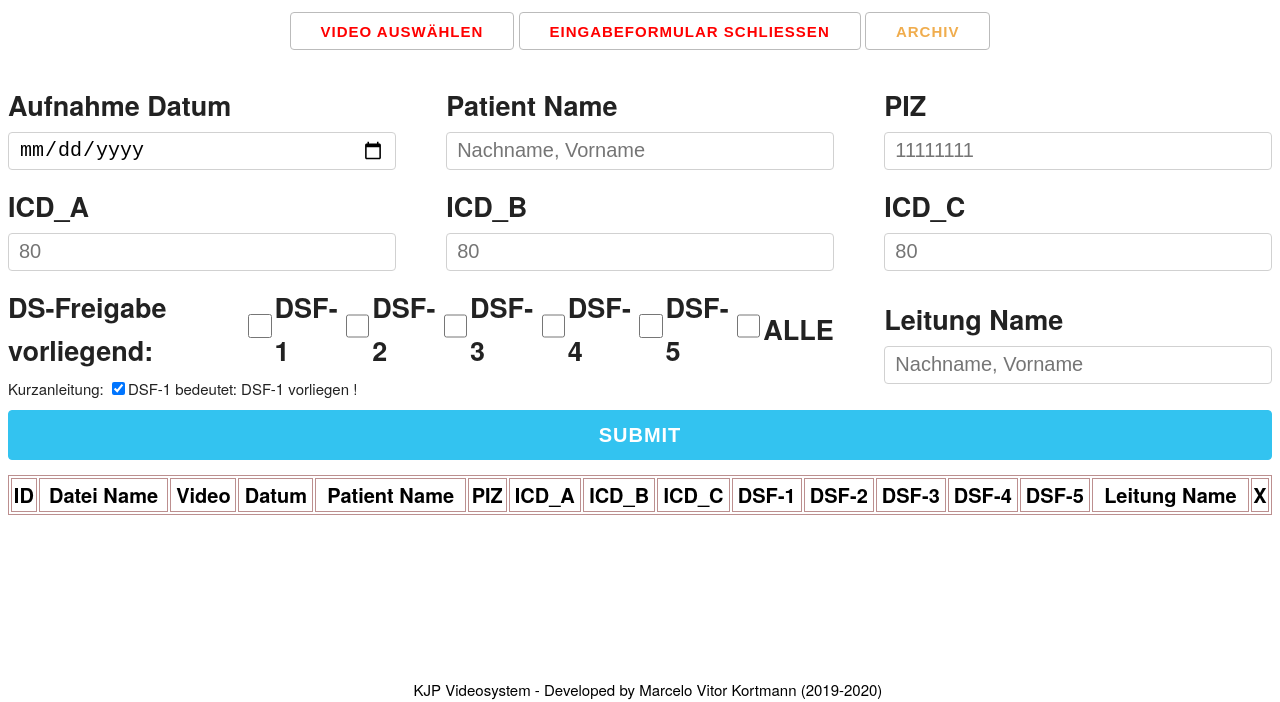
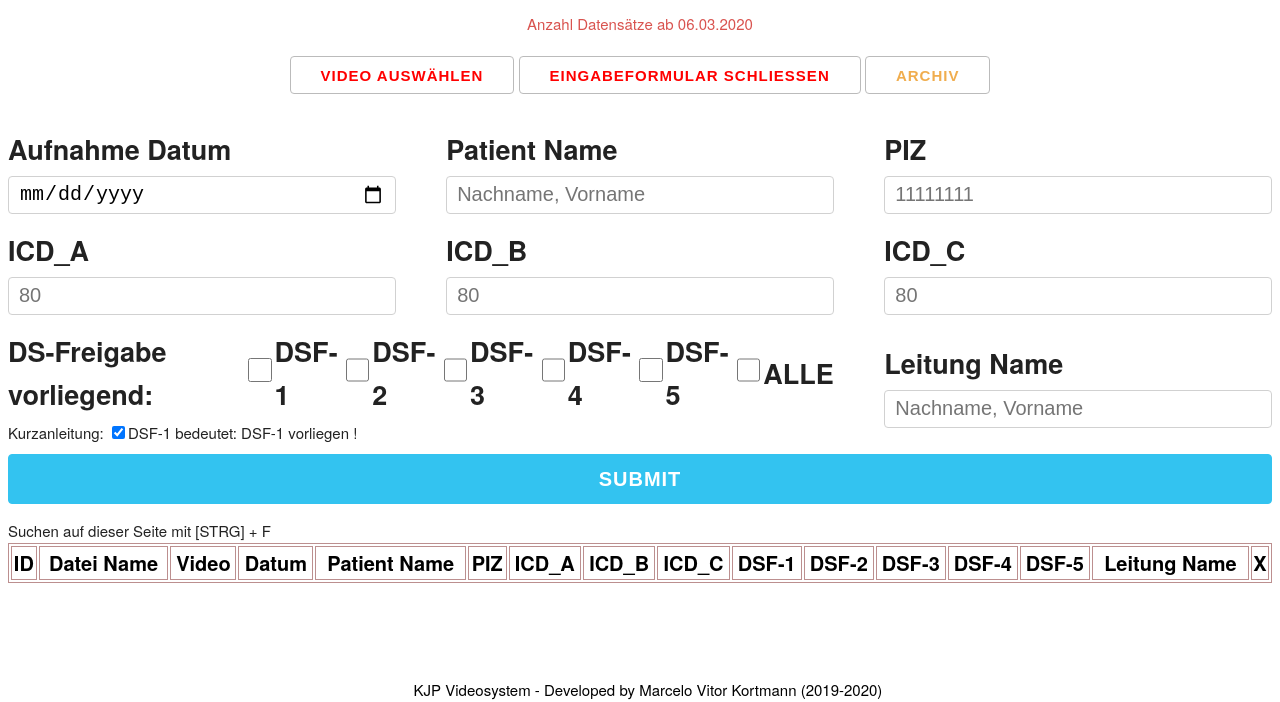
Before and after one commit to MKortmann/Video-Archive-2, a plain HTML site: page index.html in a window 1280 px wide. Shown: the part 98-800 px from the top of the page. Drawn offline with Linux system fonts and the light colour scheme.

Commit message:
add: get date&total number of videos to be displayed

```diff
--- a/css/style.css
+++ b/css/style.css
@@ -9,6 +9,11 @@ h1 {
   text-align: center;
   color: firebrick;
   color: #33C3F0;
+}
+
+h6 {
+  text-align: center;
+  color: #d9534f;
 }
 
 /*h1 Second Style*/
--- a/index.html
+++ b/index.html
@@ -15,6 +15,7 @@
 
   <h1 class="decoText">KJP Videosystem</h1>
   <br>
+  <h6> Anzahl Datensätze ab <span class="datum"></span><span class="numberTotalOfVideos"></span></h6>
   <!-- UI interface -->
   <div class="bContainer">
     <button class="downloadVideoToJSON noDisplay">Download Videos to Table</button>
@@ -24,7 +25,8 @@
     </button>
     <button class="toggleContainer link">Eingabeformular schließen</button>
     <button class="videoLinkOld link">
-      <a href="" class="link tooltip archiv">Archiv
+      <a href="file:///Q:/KJP-T-Videoarchiv/HD_Video/Intranet-HD-Video_Einzel.html" class="link tooltip archiv">Archiv
+      <!-- <a href="http://www.google.com" class="link tooltip archiv">Archiv -->
         <span class="tooltiptext">Öffne die alten Videos Archiv-Homepage</span>
       </a>
     </button>
@@ -105,6 +107,8 @@
     </form>
   </div>
   <!-- <p><a href="mailto:yourname@yourisp.com">Send me an email!</a></p> -->
+  Suchen auf dieser Seite mit [STRG] + F
+  <!-- <a href="http://10.245.91.26/support/login.php">Problem? </a> -->
   <div class="container2">
     <table class="u-full-width">
       <thead>
--- a/js/js.js
+++ b/js/js.js
@@ -80,6 +80,18 @@ let video = new Video();
  * @class
  */
 class UI {
+  //get the actual date
+  getActualDate() {
+    //easiest way to get the date
+    const today = new Date();
+    let month = today.getMonth();
+    let day = today.getDate();
+    // we have to add one to the month because zero is january!
+    month++;
+    month = (month < 10) ? `0${month}` : month;
+    day = (day < 10) ? `0${day}` : day;
+    return `${day}.${month}.${today.getFullYear()}`;
+  }
   //add video to the table
   addVideoToList(video, index) {
 
@@ -92,9 +104,15 @@ class UI {
     // if is true, means that we have add a video and we need only to increment the last index number
     if (index === "false") {
       id = document.querySelector(".videoList").childElementCount + 1;
+      //update the total number of videos!
+      document.querySelector(".numberTotalOfVideos").innerText = `: ${id}`;
     } else {
       id = index + 1;
+      //update the total number of videos!
+      document.querySelector(".numberTotalOfVideos").innerText = `: ${id}`;
     }
+
+
 
     // Insert columns
     row.innerHTML = `
@@ -127,7 +145,7 @@ class UI {
       // remove it from the local Storage
       Store.removeVideo(target);
       // show the success message
-      ui.showAlert(`The video was deleted!`, "success");
+      ui.showAlert(`Das Video wurde gelöscht!`, "success");
     }
 
     // Save it to JSON: extra backup! After savingToLocalStorageTheJSON file will be downlaoded.
@@ -409,7 +427,11 @@ document.querySelector(".toggleContainer").addEventListener("click", function()
  * It's a very important step. Here the localStorage will be retrieve and the table
  * list of videos will be filled.
  */
-document.addEventListener("DOMContentLoaded", Store.displayVideos());
+document.addEventListener("DOMContentLoaded", () => {
+  // const datum = ui.getActualDate();
+  document.querySelector(".datum").innerText = ui.getActualDate();
+  Store.displayVideos()
+});
 
 /* SUBMIT
  * It submit the form! Here is where the hole logic of this video archive starts.
```
